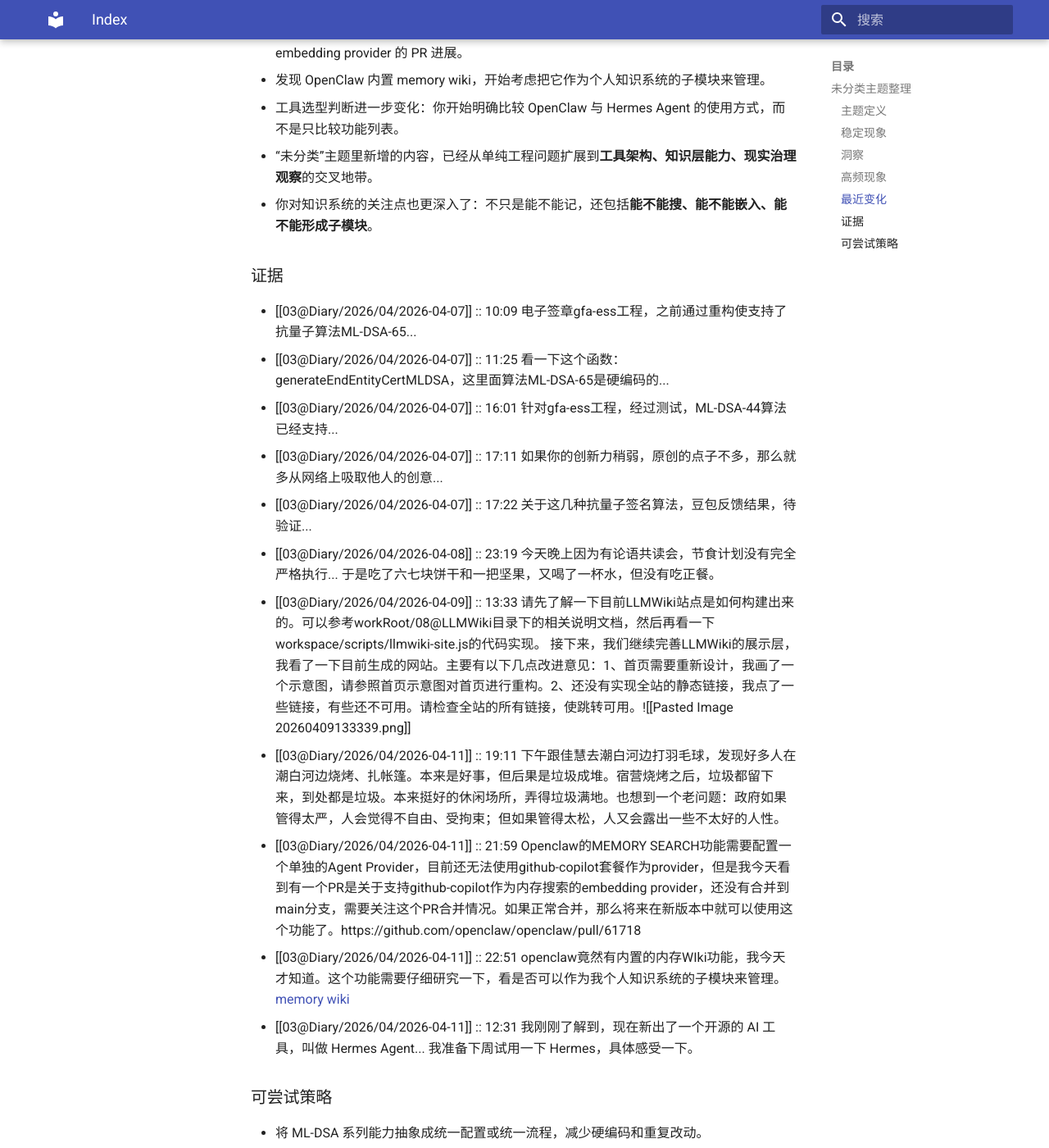
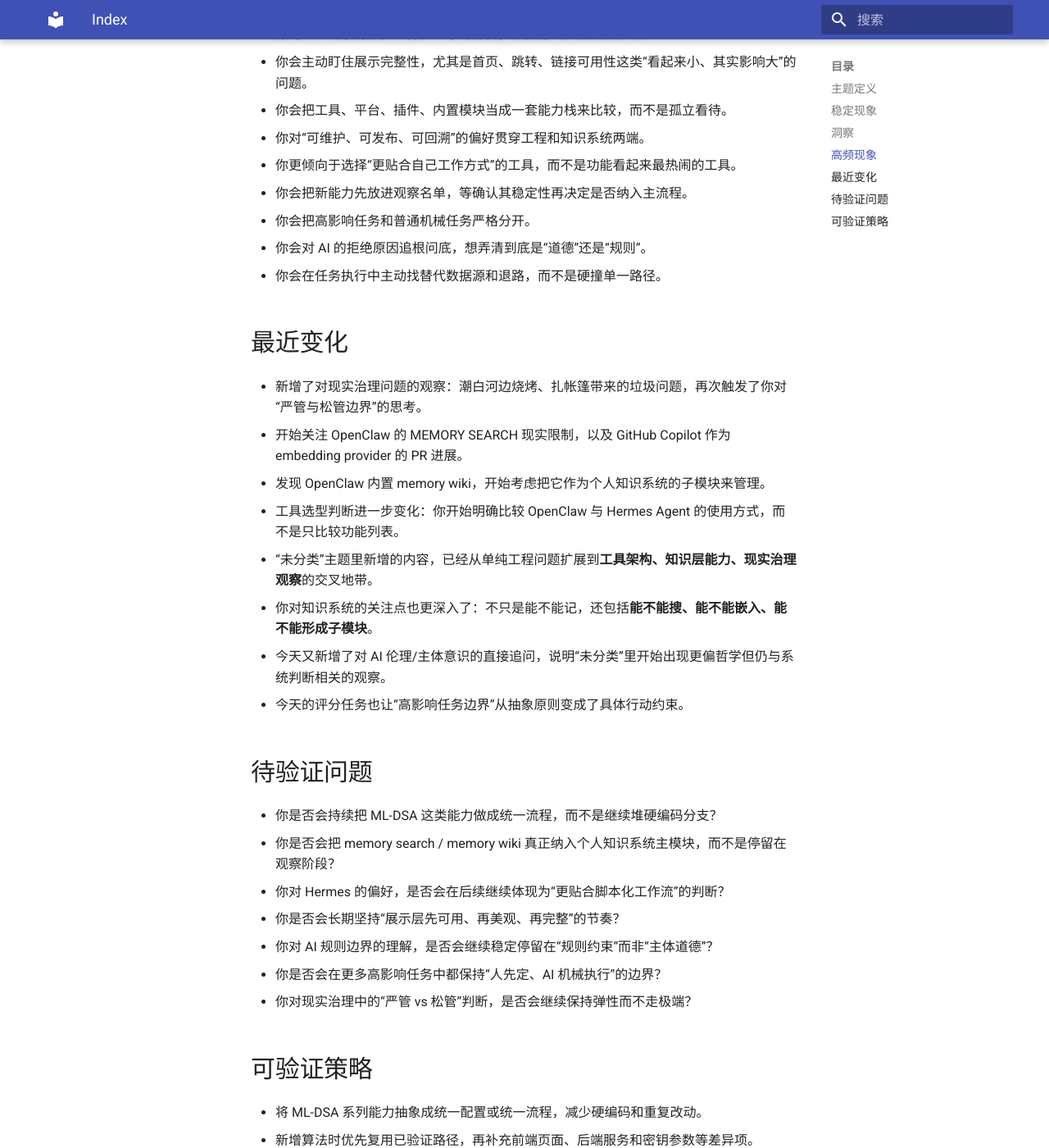
Before and after one commit to ewangplay/llmwiki, an MkDocs documentation site: the page built from docs/themes/未分类/index.md, in a window 1280 px wide and 1400 px high, scrolled down 2185 px. Shown: the whole window at 82% size. Built offline with MkDocs 1.6.1 and Material for MkDocs 9.7.7, drawn with Linux system fonts in a browser that asks for light colours; some of the changed text lies outside the part shown.

Commit message:
发布Wiki：2026-04-17

```diff
--- a/docs/themes/未分类/index.md
+++ b/docs/themes/未分类/index.md
@@ -1,11 +1,11 @@
-## 未分类主题整理
-
-### 主题定义
+## 主题定义
 - 这一主题收纳的是**难以直接归入单一稳定主题，但对系统理解和决策很关键**的内容。
 - 主要包括：**工程重构、展示层治理、AI 工具选型、内存/知识能力探索、以及对现实场景的治理观察**。
 - 它的共同点不是“事情属于哪一类”，而是**这些事情都在推动你把系统从可用推进到更可控、更可扩展、更贴合真实使用方式**。
+- 今天新增证据还让这个主题多了一层：**对 AI 边界、主体意识与规则约束的观察**。
+- 另外，**现实任务的执行边界确认**也被纳入这个主题：哪些可以机械录入，哪些不能替代人工判断。
 
-### 稳定现象
+## 稳定现象
 - 处理技术问题时，常沿着“已有实现 → 新需求复用 → 再抽象重构”的路线推进。
 - 对抗量子签名算法的工作，已经从单点支持转向系列化扩展。
 - 你会主动借助 AI 和网络信息来补足创意与验证路径，而不是只靠自己硬想。
@@ -14,8 +14,12 @@
 - 你对产物的“可维护性、可发布性、可回溯性”非常敏感，不满足于局部可用。
 - 你会把工具是否适合自己的工作方式，视作比“功能多不多”更重要的判断标准。
 - 你会关注内置能力是否能真正进入个人知识系统，而不是只把工具当成表层入口。
+- 你会对高影响任务保持清晰边界：能机械执行的部分可以做，涉及判断和责任的部分不能越界。
+- 你会先看一个任务是否真的“可自动化”，再决定 Agent 能不能介入。
+- 你对 AI 的理解不是停在“会不会说”，而是进一步追问它是不是“有道德”“有主体意识”。
+- 你在面对这种不确定性时，会倾向于先确认规则边界，再回到现实可操作层面。
 
-### 洞察
+## 洞察
 - **ML-DSA 这类能力不适合按单个算法逐个硬编码。**
   `generateEndEntityCertMLDSA` 已经暴露出“算法名写死”的问题，说明后续更应该做成系列化重构，否则每加一个算法都要重复改前后端。
 - **当前实现方式已经验证可复用，接下来的重点是流程标准化。**
@@ -34,8 +38,10 @@
   你对 Hermes Agent 的偏好说明：如果自己主要是搭工作流、写脚本、串知识管理流程，那么更偏自动总结和自我优化的 Agent，可能比强调社区 Skill 的平台更贴合。
 - **知识能力正在从“外挂功能”变成“系统内核候选”。**
   你开始关注 OpenClaw 的 memory search、embedding provider 和内置 memory wiki，说明你已经在想：哪些能力应该直接纳入自己的知识系统子模块，而不是只当外部插件看待。
+- **对 AI 的边界感正在变强。**
+  你会惊讶于它拒绝评分任务，也会很快确认：这不是主体意识，而是规则和设计约束。
 
-### 高频现象
+## 高频现象
 - 你会在工程问题里优先找复用路径，而不是从零重写。
 - 你会把 AI 视为可用的协作者，但不会直接相信它的结论。
 - 你对现实场景有很强的弹性：原则保留，但执行会根据场合微调。
@@ -44,29 +50,30 @@
 - 你对“可维护、可发布、可回溯”的偏好贯穿工程和知识系统两端。
 - 你更倾向于选择“更贴合自己工作方式”的工具，而不是功能看起来最热闹的工具。
 - 你会把新能力先放进观察名单，等确认其稳定性再决定是否纳入主流程。
+- 你会把高影响任务和普通机械任务严格分开。
+- 你会对 AI 的拒绝原因追根问底，想弄清到底是“道德”还是“规则”。
+- 你会在任务执行中主动找替代数据源和退路，而不是硬撞单一路径。
 
-### 最近变化
+## 最近变化
 - 新增了对现实治理问题的观察：潮白河边烧烤、扎帐篷带来的垃圾问题，再次触发了你对“严管与松管边界”的思考。
 - 开始关注 OpenClaw 的 MEMORY SEARCH 现实限制，以及 GitHub Copilot 作为 embedding provider 的 PR 进展。
 - 发现 OpenClaw 内置 memory wiki，开始考虑把它作为个人知识系统的子模块来管理。
 - 工具选型判断进一步变化：你开始明确比较 OpenClaw 与 Hermes Agent 的使用方式，而不是只比较功能列表。
 - “未分类”主题里新增的内容，已经从单纯工程问题扩展到**工具架构、知识层能力、现实治理观察**的交叉地带。
 - 你对知识系统的关注点也更深入了：不只是能不能记，还包括**能不能搜、能不能嵌入、能不能形成子模块**。
+- 今天又新增了对 AI 伦理/主体意识的直接追问，说明“未分类”里开始出现更偏哲学但仍与系统判断相关的观察。
+- 今天的评分任务也让“高影响任务边界”从抽象原则变成了具体行动约束。
 
-### 证据
-- [[03@Diary/2026/04/2026-04-07]] :: 10:09 电子签章gfa-ess工程，之前通过重构使支持了抗量子算法ML-DSA-65...
-- [[03@Diary/2026/04/2026-04-07]] :: 11:25 看一下这个函数：generateEndEntityCertMLDSA，这里面算法ML-DSA-65是硬编码的...
-- [[03@Diary/2026/04/2026-04-07]] :: 16:01 针对gfa-ess工程，经过测试，ML-DSA-44算法已经支持...
-- [[03@Diary/2026/04/2026-04-07]] :: 17:11 如果你的创新力稍弱，原创的点子不多，那么就多从网络上吸取他人的创意...
-- [[03@Diary/2026/04/2026-04-07]] :: 17:22 关于这几种抗量子签名算法，豆包反馈结果，待验证...
-- [[03@Diary/2026/04/2026-04-08]] :: 23:19 今天晚上因为有论语共读会，节食计划没有完全严格执行... 于是吃了六七块饼干和一把坚果，又喝了一杯水，但没有吃正餐。
-- [[03@Diary/2026/04/2026-04-09]] :: 13:33 请先了解一下目前LLMWiki站点是如何构建出来的。可以参考workRoot/08@LLMWiki目录下的相关说明文档，然后再看一下workspace/scripts/llmwiki-site.js的代码实现。 接下来，我们继续完善LLMWiki的展示层，我看了一下目前生成的网站。主要有以下几点改进意见：1、首页需要重新设计，我画了一个示意图，请参照首页示意图对首页进行重构。2、还没有实现全站的静态链接，我点了一些链接，有些还不可用。请检查全站的所有链接，使跳转可用。![[Pasted Image 20260409133339.png]]
-- [[03@Diary/2026/04/2026-04-11]] :: 19:11 下午跟佳慧去潮白河边打羽毛球，发现好多人在潮白河边烧烤、扎帐篷。本来是好事，但后果是垃圾成堆。宿营烧烤之后，垃圾都留下来，到处都是垃圾。本来挺好的休闲场所，弄得垃圾满地。也想到一个老问题：政府如果管得太严，人会觉得不自由、受拘束；但如果管得太松，人又会露出一些不太好的人性。
-- [[03@Diary/2026/04/2026-04-11]] :: 21:59 Openclaw的MEMORY SEARCH功能需要配置一个单独的Agent Provider，目前还无法使用github-copilot套餐作为provider，但是我今天看到有一个PR是关于支持github-copilot作为内存搜索的embedding provider，还没有合并到main分支，需要关注这个PR合并情况。如果正常合并，那么将来在新版本中就可以使用这个功能了。https://github.com/openclaw/openclaw/pull/61718
-- [[03@Diary/2026/04/2026-04-11]] :: 22:51 openclaw竟然有内置的内存WIki功能，我今天才知道。这个功能需要仔细研究一下，看是否可以作为我个人知识系统的子模块来管理。[memory wiki](https://docs.openclaw.ac.cn/plugins/memory-wiki)
-- [[03@Diary/2026/04/2026-04-11]] :: 12:31 我刚刚了解到，现在新出了一个开源的 AI 工具，叫做 Hermes Agent... 我准备下周试用一下 Hermes，具体感受一下。
+## 待验证问题
+- 你是否会持续把 ML-DSA 这类能力做成统一流程，而不是继续堆硬编码分支？
+- 你是否会把 memory search / memory wiki 真正纳入个人知识系统主模块，而不是停留在观察阶段？
+- 你对 Hermes 的偏好，是否会在后续继续体现为“更贴合脚本化工作流”的判断？
+- 你是否会长期坚持“展示层先可用、再美观、再完整”的节奏？
+- 你对 AI 规则边界的理解，是否会继续稳定停留在“规则约束”而非“主体道德”？
+- 你是否会在更多高影响任务中都保持“人先定、AI 机械执行”的边界？
+- 你对现实治理中的“严管 vs 松管”判断，是否会继续保持弹性而不走极端？
 
-### 可尝试策略
+## 可验证策略
 - 将 ML-DSA 系列能力抽象成统一配置或统一流程，减少硬编码和重复改动。
 - 新增算法时优先复用已验证路径，再补充前端页面、后端服务和密钥参数等差异项。
 - 对 AI/网络得到的算法反馈，先归类为“假设”，再通过工程测试确认，不直接当最终结论。
@@ -77,3 +84,5 @@
 - 对 memory search 和 memory wiki 这类能力，先做小范围验证，再决定是否纳入主知识系统。
 - 试用 Hermes 时重点观察两件事：是否更贴合你的脚本化工作流，以及它是否真的能减少你反复调教的成本。
 - 把“可用性”扩大理解为不仅能跑，还要能搜、能串、能长期维护。
+- 对高影响任务，继续强制保留“人定分、AI 录入”的结构，避免越界。
+- 对 AI 的边界问题，继续区分“规则约束”和“主体意识”，不要把拒绝机制误读成人格化。
```
Also changed, not shown: docs/daily/2026-04-17.md (added, +34 -0 lines), docs/daily/index.md (+1 -0 lines), docs/index.md (+1 -1 lines), docs/themes/关系/index.md (+24 -12 lines), docs/themes/工作/index.md (+15 -1 lines), docs/themes/情绪/index.md (+20 -12 lines).
